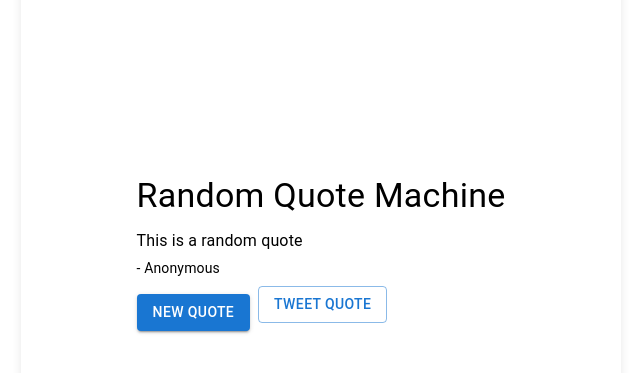
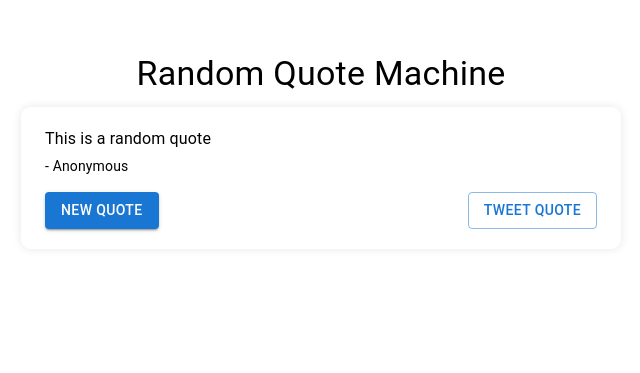
Before and after one commit to Hailagaz/react-random-quote, a React (Create React App) app in the folder random-quote-machine/: page / in a window 1280 px wide. Shown: the part 147-520 px from the top of the page, without its empty margins (319-959 px from the left). Built offline with nearby package versions, Linux system fonts and the light colour scheme.

Commit message:
fix styling

```diff
--- a/random-quote-machine/src/App.js
+++ b/random-quote-machine/src/App.js
@@ -4,6 +4,60 @@ import { setQuote } from './quoteSlice';
 import Button from '@mui/material/Button';
 import Container from '@mui/material/Container';
 import Typography from '@mui/material/Typography';
+import Box from '@mui/material/Box';
+
+function QuoteCard({ quote, fetchRandomQuote }) {
+	return (
+		<Container
+			maxWidth="sm"
+			sx={{
+				backgroundColor: 'rgba(255, 255, 255, 0.9)',
+				backdropFilter: 'blur(10px)',
+				borderRadius: '10px',
+				boxShadow: '0px 0px 10px rgba(0, 0, 0, 0.1)',
+				padding: '20px',
+			}}
+		>
+			<div id="quote-box">
+				<Typography variant="body1" gutterBottom>
+					{quote.text}
+				</Typography>
+				<Typography variant="body2">
+					- {quote.author}
+				</Typography>
+				<Box
+					sx={{
+						display: 'flex',
+						justifyContent: 'space-between',
+						marginTop: 2,
+					}}
+				>
+					<Button
+						id="new-quote"
+						variant="contained"
+						color="primary"
+						onClick={fetchRandomQuote}
+					>
+						New Quote
+					</Button>
+					<a
+						id="tweet-quote"
+						href={`https://twitter.com/intent/tweet?text=${encodeURIComponent(
+							`${quote.text} - ${quote.author}`
+						)}`}
+						target="_blank"
+						rel="noopener noreferrer"
+						style={{ textDecoration: 'none' }}
+					>
+						<Button variant="outlined" color="primary">
+							Tweet Quote
+						</Button>
+					</a>
+				</Box>
+			</div>
+		</Container>
+	);
+}
 
 function App() {
 	const quote = useSelector((state) => state.quote);
@@ -23,57 +77,22 @@ function App() {
 	}, []);
 
 	return (
-		<Container
-			maxWidth="sm"
-			sx={{
+		<div
+			style={{
 				display: 'flex',
-				justifyContent: 'center',
+				flexDirection: 'column',
 				alignItems: 'center',
 				minHeight: '100vh',
-				backgroundColor: 'rgba(255, 255, 255, 0.9)', // Background with opacity
-				backdropFilter: 'blur(10px)', // Add a blur effect to the background
-				borderRadius: '10px', // Rounded corners for the "card"
-				boxShadow: '0px 0px 10px rgba(0, 0, 0, 0.1)', // Box shadow for the "card"
+				paddingTop: '200px', // Adjust this value for the desired spacing
 			}}
 		>
-			<div id="quote-box">
-				<Typography variant="h4" gutterBottom>
-					Random Quote Machine
-				</Typography>
-				<Typography id="text" variant="body1" gutterBottom>
-					{quote.text}
-				</Typography>
-				<Typography id="author" variant="body2">
-					- {quote.author}
-				</Typography>
-				<Button
-					id="new-quote"
-					variant="contained"
-					color="primary"
-					onClick={fetchRandomQuote}
-					sx={{ marginTop: 2 }}
-				>
-					New Quote
-				</Button>
-				<a
-					id="tweet-quote"
-					href={`https://twitter.com/intent/tweet?text=${encodeURIComponent(
-						`${quote.text} - ${quote.author}`
-					)}`}
-					target="_blank"
-					rel="noopener noreferrer"
-					style={{ textDecoration: 'none' }}
-				>
-					<Button
-						variant="outlined"
-						color="primary"
-						sx={{ marginLeft: 1 }}
-					>
-						Tweet Quote
-					</Button>
-				</a>
-			</div>
-		</Container>
+			<Typography variant="h4" gutterBottom style={{
+				textAlign: 'center',
+			}}>
+				Random Quote Machine
+			</Typography>
+			<QuoteCard quote={quote} fetchRandomQuote={fetchRandomQuote} />
+		</div>
 	);
 }
 
```
